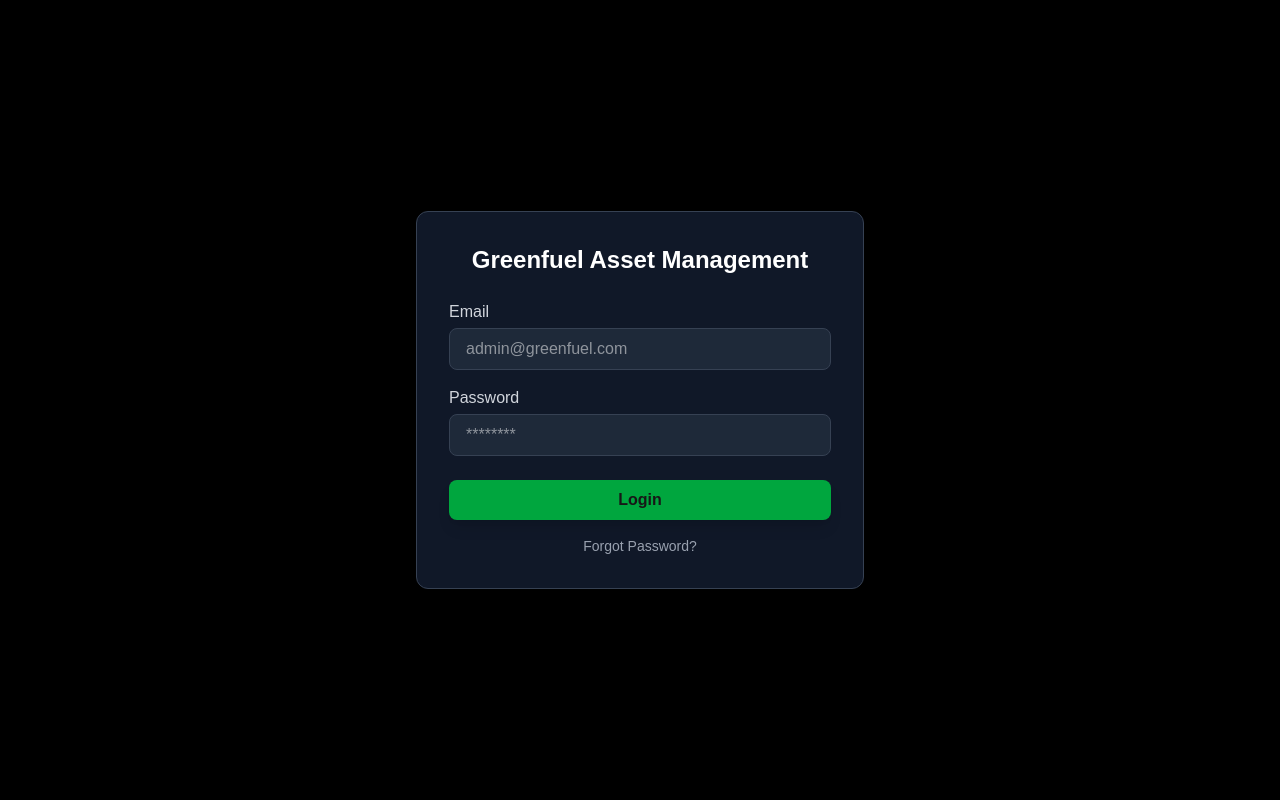
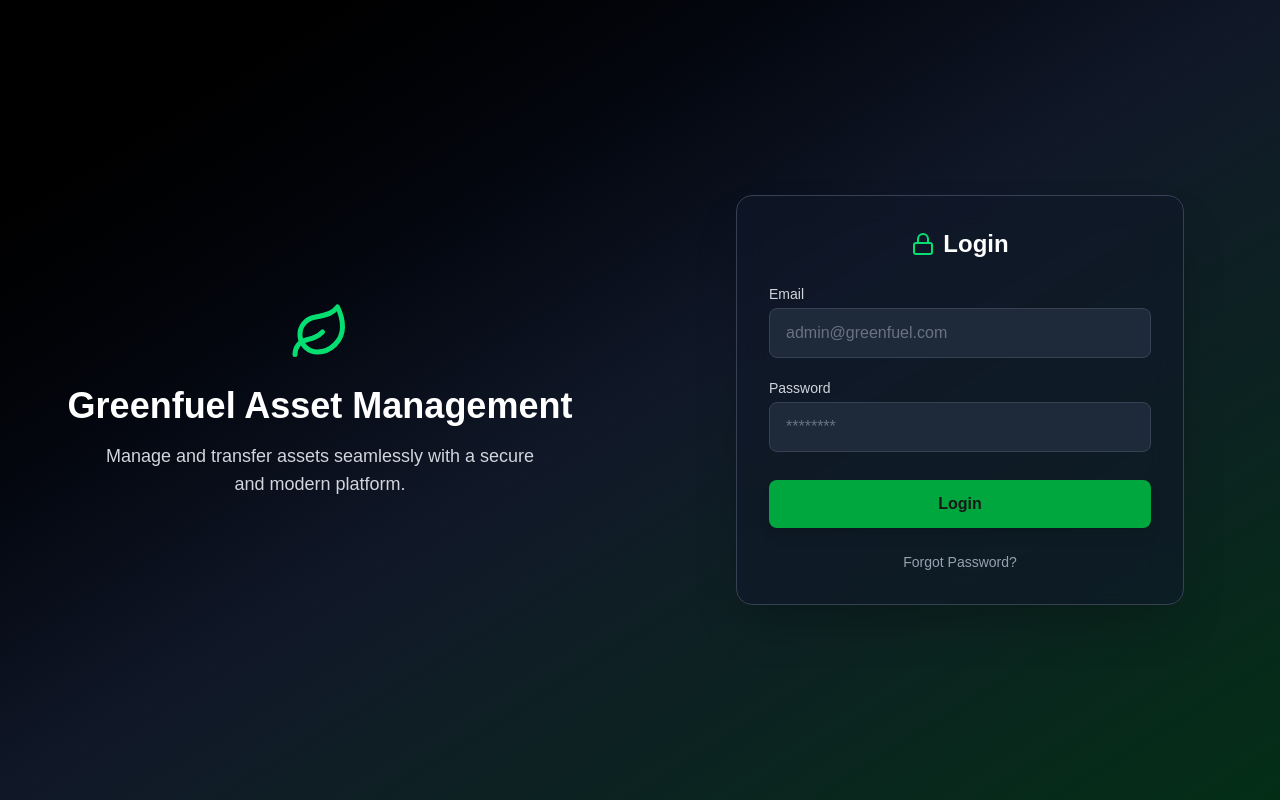
Before and after one commit to AmanBhatt0910/greenfuel-asset-management, a Next.js app: page / in a window 1280 px wide. Built offline with nearby package versions, Linux system fonts and the light colour scheme.

Commit message:
Update UI of Login Page

```diff
--- a/src/app/page.js
+++ b/src/app/page.js
@@ -2,6 +2,7 @@
 import { useState } from "react";
 import { useRouter } from "next/navigation";
 import { motion } from "framer-motion";
+import { Leaf, Lock } from "lucide-react"; // for icons
 
 export default function LoginPage() {
   const router = useRouter();
@@ -40,56 +41,85 @@ export default function LoginPage() {
   };
 
   return (
-    <div className="flex items-center justify-center min-h-screen bg-black">
+    <div className="flex min-h-screen bg-gradient-to-br from-black via-gray-900 to-green-950">
+      {/* Left branding section */}
       <motion.div
-        initial={{ opacity: 0, y: 20 }}
+        initial={{ opacity: 0, x: -40 }}
+        animate={{ opacity: 1, x: 0 }}
+        transition={{ duration: 0.6 }}
+        className="hidden lg:flex flex-col justify-center items-center w-1/2 px-10 text-white"
+      >
+        <Leaf size={60} className="text-green-400 mb-6" />
+        <h1 className="text-4xl font-bold mb-4">Greenfuel Asset Management</h1>
+        <p className="text-lg text-gray-300 text-center max-w-md">
+          Manage and transfer assets seamlessly with a secure and modern platform.
+        </p>
+      </motion.div>
+
+      {/* Right login form */}
+      <div className="flex flex-1 items-center justify-center p-6">
+        <motion.div
+          initial={{ opacity: 0, y: 40 }}
           animate={{ opacity: 1, y: 0 }}
-        transition={{ duration: 0.4 }}
-        className="w-full max-w-md p-8 bg-gray-900 rounded-xl shadow-lg border border-gray-700"
+          transition={{ duration: 0.5 }}
+          className="w-full max-w-md p-8 rounded-2xl shadow-2xl border border-gray-700 bg-gray-900/60 backdrop-blur-lg"
         >
-        <h2 className="text-2xl font-bold mb-6 text-white text-center">Greenfuel Asset Management</h2>
+          <div className="flex items-center justify-center mb-6">
+            <Lock className="text-green-400 mr-2" size={24} />
+            <h2 className="text-2xl font-semibold text-white">Login</h2>
+          </div>
 
-        {error && <p className="text-red-500 text-sm mb-4">{error}</p>}
+          {error && (
+            <motion.p
+              initial={{ opacity: 0 }}
+              animate={{ opacity: 1 }}
+              className="text-red-500 text-sm mb-4 text-center"
+            >
+              {error}
+            </motion.p>
+          )}
 
-        <form className="space-y-4" onSubmit={handleLogin}>
+          <form className="space-y-5" onSubmit={handleLogin}>
             <div>
-            <label className="block text-gray-300 mb-1">Email</label>
+              <label className="block text-gray-300 mb-1 text-sm">Email</label>
               <input
                 type="email"
                 value={email}
                 onChange={(e) => setEmail(e.target.value)}
                 placeholder="admin@greenfuel.com"
-              className="w-full px-4 py-2 rounded-lg bg-gray-800 border border-gray-700 text-white focus:outline-none focus:ring-2 focus:ring-green-500"
+                className="w-full px-4 py-3 rounded-lg bg-gray-800 border border-gray-700 text-white placeholder-gray-500 focus:outline-none focus:ring-2 focus:ring-green-500 transition"
                 required
               />
             </div>
             <div>
-            <label className="block text-gray-300 mb-1">Password</label>
+              <label className="block text-gray-300 mb-1 text-sm">Password</label>
               <input
                 type="password"
                 value={password}
                 onChange={(e) => setPassword(e.target.value)}
                 placeholder="********"
-              className="w-full px-4 py-2 rounded-lg bg-gray-800 border border-gray-700 text-white focus:outline-none focus:ring-2 focus:ring-green-500"
+                className="w-full px-4 py-3 rounded-lg bg-gray-800 border border-gray-700 text-white placeholder-gray-500 focus:outline-none focus:ring-2 focus:ring-green-500 transition"
                 required
               />
             </div>
-          <button
+            <motion.button
+              whileTap={{ scale: 0.95 }}
               type="submit"
               disabled={loading}
-            className="w-full py-2 mt-2 bg-green-600 hover:bg-green-700 rounded-lg font-semibold shadow-lg transition-all disabled:opacity-50"
+              className="w-full py-3 mt-2 bg-green-600 hover:bg-green-700 rounded-lg font-semibold shadow-lg transition-all disabled:opacity-50"
             >
               {loading ? "Logging in..." : "Login"}
-          </button>
+            </motion.button>
           </form>
 
           <p
-          className="mt-4 text-sm text-gray-400 cursor-pointer hover:text-green-500 text-center"
+            className="mt-6 text-sm text-gray-400 cursor-pointer hover:text-green-400 text-center"
             onClick={() => router.push("/forgot-password")}
           >
             Forgot Password?
           </p>
         </motion.div>
       </div>
+    </div>
   );
 }
```
Lines whose indentation alone changed are shown as unchanged.
